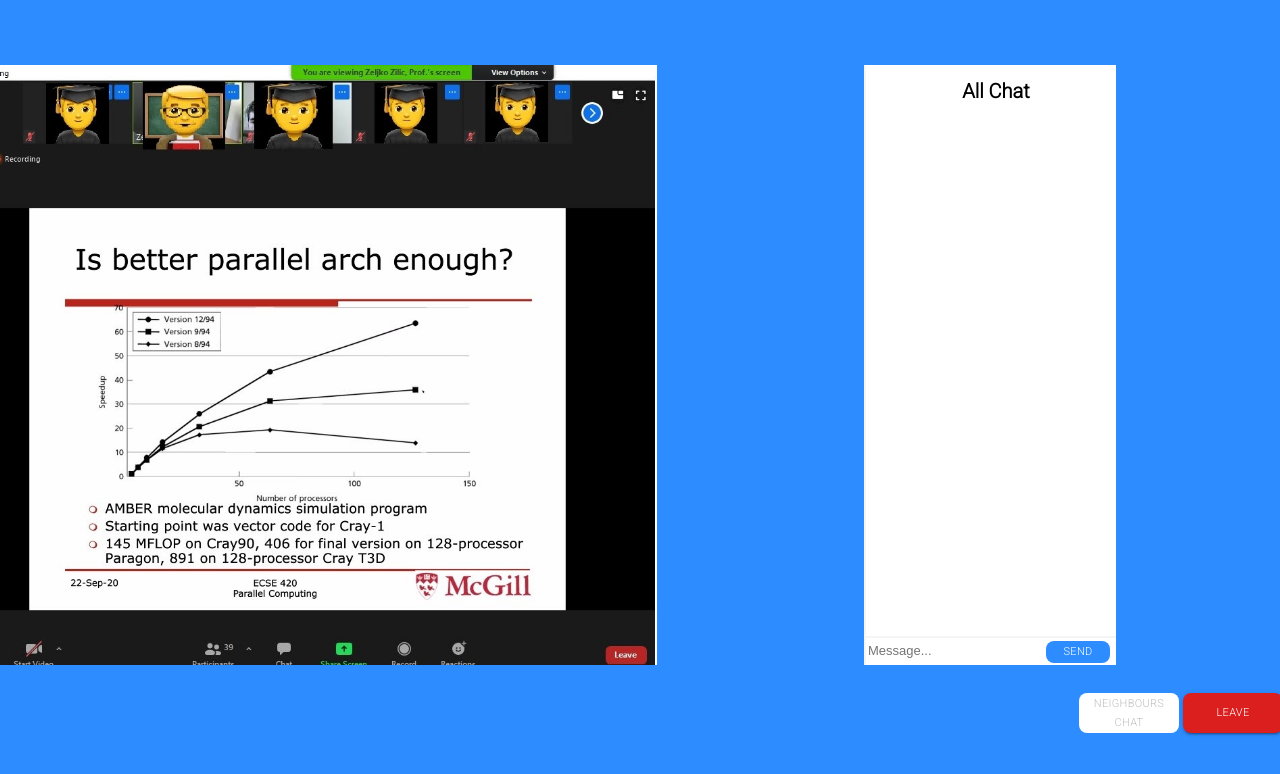
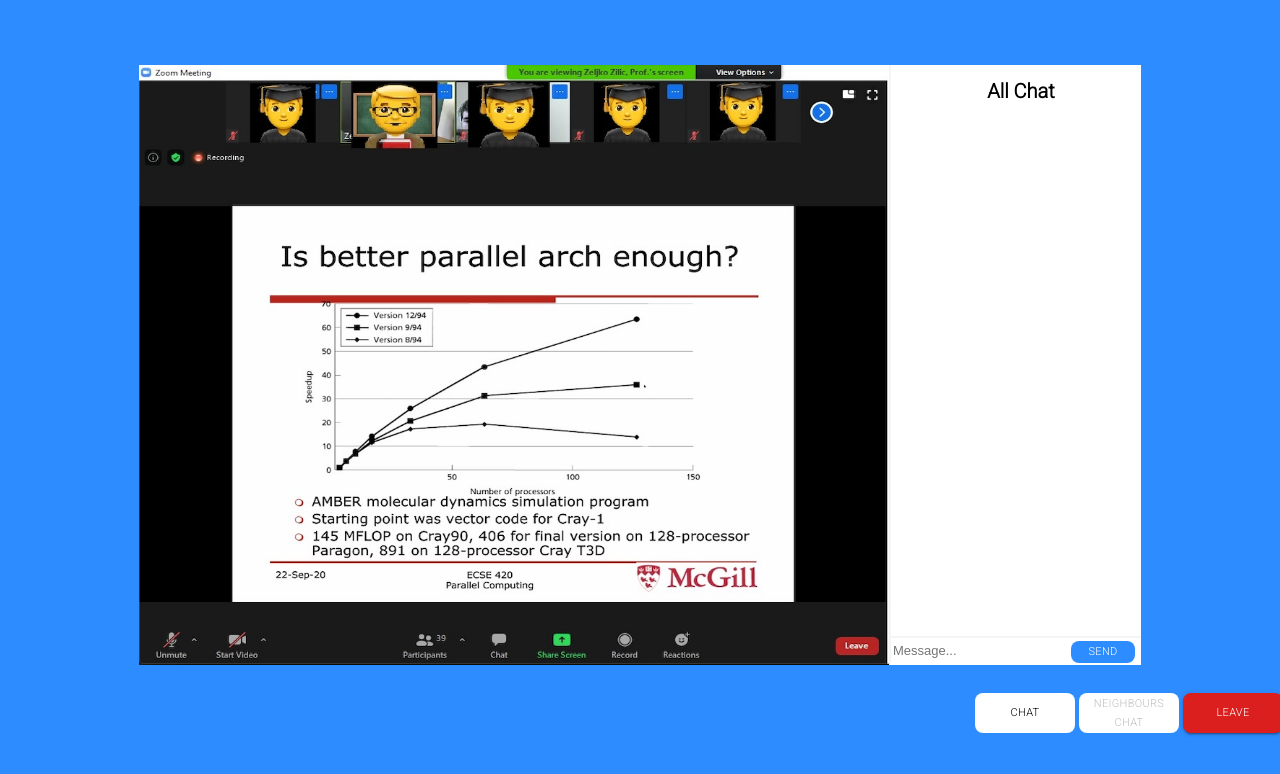
Before and after one commit to AnKhangC/v-class, a React (Create React App) app: page /zoom in a window 1280 px wide. Shown: the top 774 px of the page. Built offline with nearby package versions, Linux system fonts and the light colour scheme.

Commit message:
Collapse all chat

```diff
--- a/src/screens/zoomScreen/ZoomScreen.js
+++ b/src/screens/zoomScreen/ZoomScreen.js
@@ -36,7 +36,9 @@ class ZoomScreen extends React.Component {
     this.getRandomHello = this.getRandomHello.bind(this);
     this.isAlone = this.isAlone.bind(this);
     this.neighboursChat = this.neighboursChat.bind(this);
+    this.allChat = this.allChat.bind(this);
     this.handleMinimize = this.handleMinimize.bind(this);
+    this.allChatHandleMinimize = this.allChatHandleMinimize.bind(this);
 
     if (this.isAlone()) {
       this.state.names = [];
@@ -45,6 +47,10 @@ class ZoomScreen extends React.Component {
 
   handleMinimize() {
     this.setState({ showNeighboursChat: !this.state.showNeighboursChat })
+  }
+
+  allChatHandleMinimize() {
+    this.setState({ showAllChat: !this.state.showAllChat })
   }
 
   allChat() {
@@ -66,8 +72,9 @@ class ZoomScreen extends React.Component {
           <Button type="button" onClick={this.updateAllMesssageHistory}>Send</Button>
         </div>
       </div>
-    )
+    );
   }
+
   neighboursChat() {
     return (
       <div className={styles.chatBox}>
@@ -198,10 +205,10 @@ class ZoomScreen extends React.Component {
       <div className={styles.global}>
         <div className={styles.outerFrame}>
           <div className={styles.zoom}>
-              <img className={styles.zoomImage} src={require('./NoParticipation1.jpg')} />
+            <img className={styles.zoomImage} src={require('./zoomScreen.png')} />
           </div>
           <div className={styles.chatFrame} >
-            {this.allChat()}
+            {this.state.showAllChat ? <this.allChat /> : null}
             {(this.state.showNeighboursChat && !this.isAlone()) ? <this.neighboursChat /> : null}
           </div>
         </div>
@@ -210,6 +217,7 @@ class ZoomScreen extends React.Component {
             <Link to="/" className={styles.linkClass}>Leave</Link>
           </Button>
           <Button disabled={this.isAlone()} style={{ backgroundColor: '#ffff' }} onClick={this.handleMinimize}>Neighbours Chat</Button>
+          <Button style={{ backgroundColor: '#ffff' }} onClick={this.allChatHandleMinimize}>Chat</Button>
         </div>
       </div>
     );
--- a/src/screens/zoomScreen/ZoomScreen.module.css
+++ b/src/screens/zoomScreen/ZoomScreen.module.css
@@ -44,7 +44,7 @@
 
 .zoom{
     height: 600px;
-    width: 700px;
+    width: 750px;
     margin-left: auto;
     margin-top: auto;
     margin-bottom: auto;
@@ -52,7 +52,7 @@
 }
 
 .zoomImage{
-    width: 800px;
+    width: 750px;
 }
 
 .chatFrame{
@@ -60,7 +60,6 @@
     flex-direction: row;
     align-items: center;
     justify-content: center;
-    width: 700px;
 }
 
 .allChatBox{
```
Lines whose indentation alone changed are shown as unchanged.
